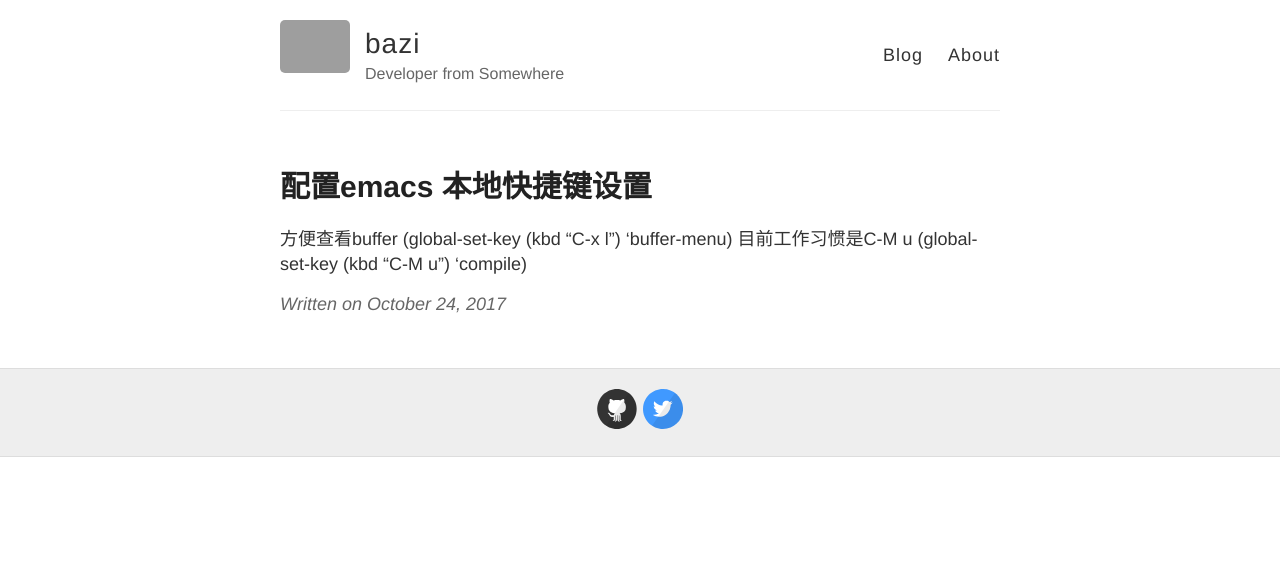
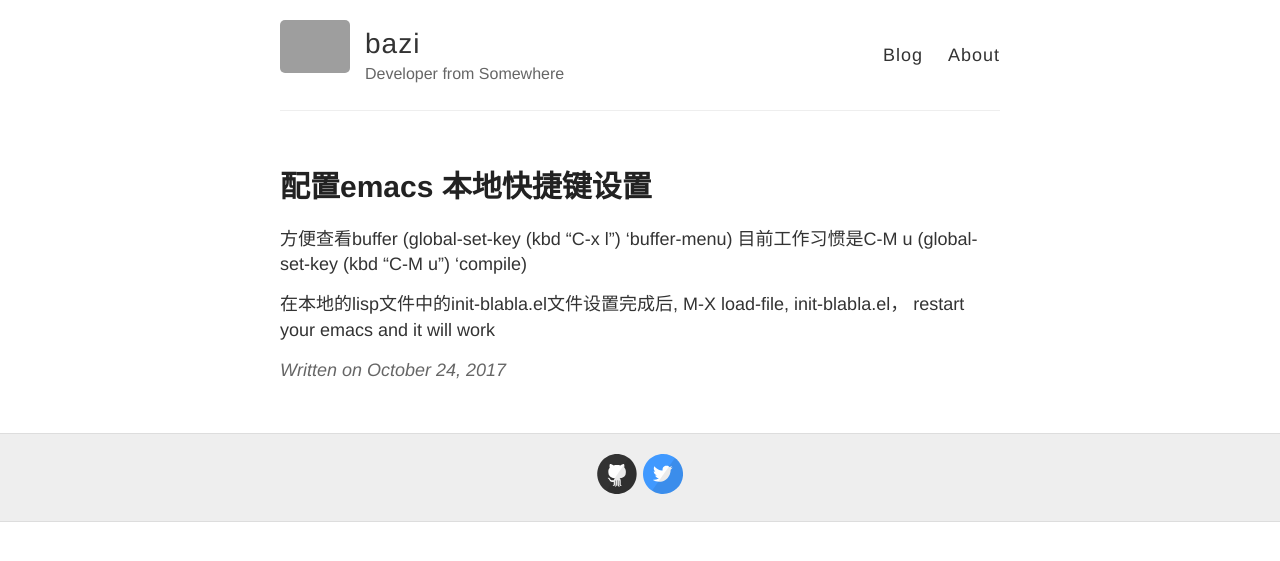
Before and after one commit to zhuangrunbo/zhuangrunbo.github.io, a Jekyll site: the page built from _posts/2017-10-24-global-key-set.md, in a window 1280 px wide. Shown: the top 561 px of the page. Built offline with Jekyll 4.4.1, drawn with Linux system fonts in a browser that asks for light colours; grey boxes are pictures that could not be loaded.

Commit message:
Update 2017-10-24-global-key-set.md

```diff
--- a/_posts/2017-10-24-global-key-set.md
+++ b/_posts/2017-10-24-global-key-set.md
@@ -7,3 +7,5 @@ title: 配置emacs 本地快捷键设置
 (global-set-key (kbd "C-x l") 'buffer-menu)
 目前工作习惯是C-M u
 (global-set-key (kbd "C-M u") 'compile)
+
+在本地的lisp文件中的init-blabla.el文件设置完成后, M-X load-file, init-blabla.el， restart your emacs and it will work
```
